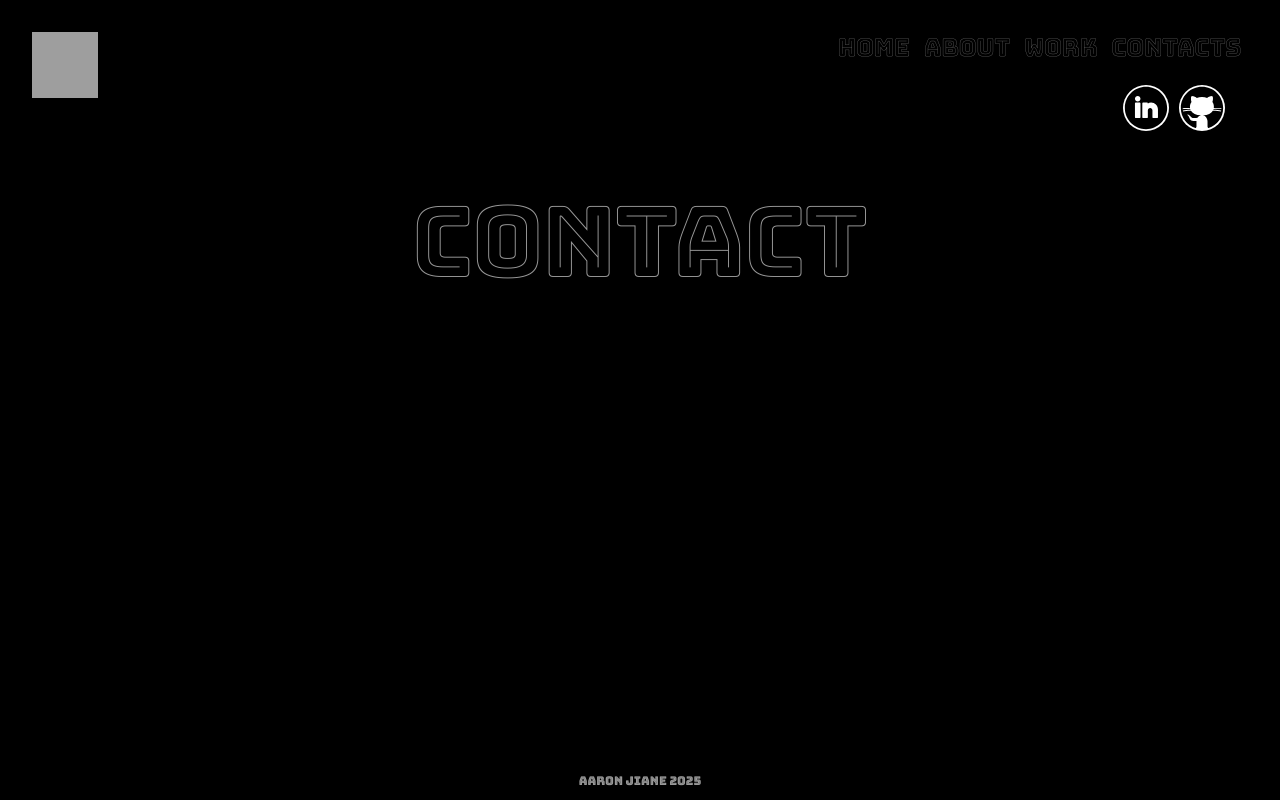
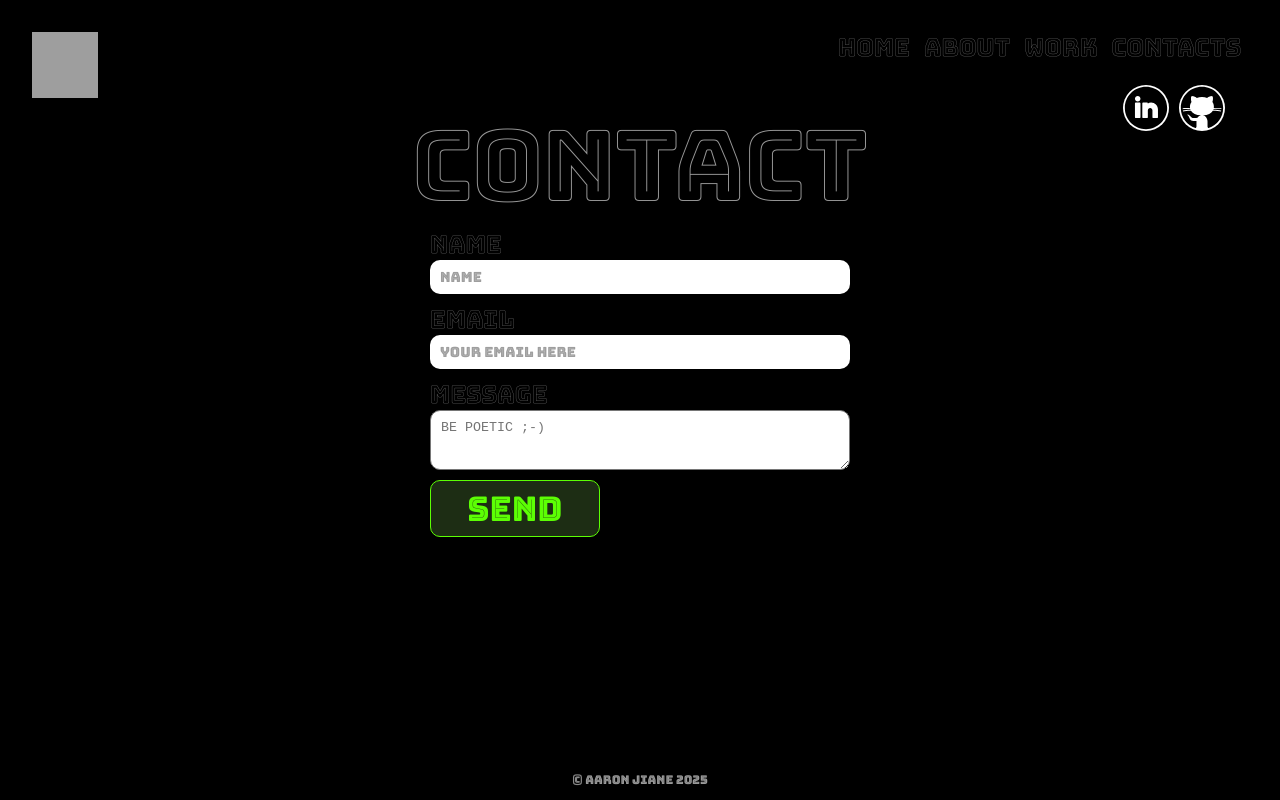
Before and after one commit to Dev-Mfundo/devm_portfolio, a React (Vite) app: page /contacts in a window 1280 px wide. Built offline with nearby package versions, Linux system fonts and the light colour scheme; grey boxes are pictures that could not be loaded.

Commit message:
css still a mess, position common h4 header, added form not functional yet, also not responsive

```diff
--- a/src/App.css
+++ b/src/App.css
@@ -20,24 +20,33 @@
   src: url('./assets/fonts/unna/Unna-Regular.ttf') format('truetype');
 }
 
-
+*{
+    box-sizing: border-box;
+}
 
 #root {
   margin: 0 auto;
   padding: 2rem;
-  /*max-width: 1200px;*/
-  width: 100%;
 }
 
+.app{
+  width: 1200px;
+  max-width: 1200px;
+
+}
 
 body {
   margin: 0;
   background-color: var(--primary-bg);
-  overflow-x: hidden;
   display: flex;
+  min-height: 100svh;
 }
 
 .header{
+  position: fixed;
+  width: 95%;
+  left: 50%;
+  transform: translateX(-50%);
   display: flex;
   flex-direction: row;
   justify-content: space-between;
@@ -155,7 +164,7 @@ body {
   z-index: 2;
   background-color: var(--primary-bg);
   opacity: 0;
-  animation: fadeDown 1.2s cubic-bezier(0.25, 1, 0.5, 1) forwards;
+  animation: fadeUp 1.2s cubic-bezier(0.25, 1, 0.5, 1) forwards;
   animation-delay: 0.3s;
 }
 
@@ -170,7 +179,7 @@ body {
   z-index: 2;
   background-color: var(--primary-bg);
   opacity: 0;
-  animation: fadeUp 1.1s cubic-bezier(0.25, 1, 0.5, 1) forwards;
+  animation: fadeDown 1.1s cubic-bezier(0.25, 1, 0.5, 1) forwards;
   animation-delay: 0.1s;
 }
 
@@ -192,7 +201,29 @@ body {
 .global-btn{
   color: var(--primary-btn-color);
   background-color: var(--primary-btn-bg);
+  border: 1px solid var(--primary-btn-color);
+  border-radius: 10px;
+  cursor: pointer;
+  transition: background-color 0.3s ease, transform 0.2s ease;
+  font-size: 34px;
+  font-family: BungeeInline;
+  padding: 0px 15px;
+  margin: 0;
+  height:57px;
+  width: 170px;
 }
+
+
+.global-btn:hover {
+  background-color: var(--primary-btn-hover-bg);
+  transform: scale(1.03);
+}
+
+.container{
+  display: flex;
+  flex-direction: column;
+}
+
 
 .container h2{
   text-align: center;
@@ -201,7 +232,20 @@ body {
   font-size: 96px;
   font-weight: 400;
   z-index: 2;
-  background-color: var(--primary-bg);
+  opacity: 0;
+  animation: fadeUp 1.1s cubic-bezier(0.25, 1, 0.5, 1) forwards;
+  animation-delay: 0.1s;
+  margin-top: 70px;
+
+}
+
+.container h4{
+  text-align: center;
+  font-family: BungeeOutline;
+  color: var(--primary-text-color);
+  font-size: 46px;
+  font-weight: 400;
+  z-index: 2;
   opacity: 0;
   animation: fadeUp 1.1s cubic-bezier(0.25, 1, 0.5, 1) forwards;
   animation-delay: 0.1s;
@@ -216,3 +260,86 @@ body {
   left: 50%;
   transform: translateX(-50%);
 }
+
+.line-row{
+  position: absolute;
+  bottom: 100px;
+  right: 50%;
+  transform: translateX(50%);
+  padding: 0.7px;
+  width: 85%;
+  background-color: #ffff;
+}
+
+.work-nav{
+  margin-top: 0;
+  position: absolute;
+  top: 150px;
+  left: 50%;
+  transform: translateX(-50%);
+  width: 100%;
+}
+
+.work-nav nav{
+  display: flex;
+  flex-direction: row;
+  justify-content: space-between;
+  margin: 0 100px 10px 100px;
+}
+
+.work-nav nav h4{
+  font-size: 64px;
+}
+
+.work-nav nav button{
+  margin-top: 95px;
+  opacity: 0;
+  animation: fadeDown 1.2s cubic-bezier(0.25, 1, 0.5, 1) forwards;
+  animation-delay: 0.3s;
+}
+
+.container form{
+  display: block;
+  position: relative;
+  bottom: 80px;
+  margin: 0 auto;
+  flex-direction: column;
+  max-width: 450px;
+  opacity: 0;
+  animation: fadeDown 1.2s cubic-bezier(0.25, 1, 0.5, 1) forwards;
+  animation-delay: 0.3s;
+}
+
+.container form nav{
+  margin-bottom: 10px;
+  display: flex;
+  flex-direction: column;
+}
+
+.container form nav label{
+  color: var(--primary-text-color);
+  font-family: BungeeOutline;
+  font-size: 24px;
+}
+
+.container form nav input{
+  width: 420px;
+  padding: 9px 10px;
+  border: none;
+  border-radius: 10px;
+  outline: none;
+  font-size: 14px;
+}
+
+.container form nav input::placeholder{
+  opacity: 0.7;
+  font-family: BungeeInline;
+  font-size: 14px;
+}
+
+#message{
+  padding: 9px 10px;
+  height: 60px;
+  border-radius: 10px;
+  resize: vertical;
+}
--- a/src/App.jsx
+++ b/src/App.jsx
@@ -7,6 +7,7 @@ import Contacts from './pages/Contacts'
 
 const App = () => {
   return (
+    <div className="app">
     <Router>
       <Routes>
         <Route path='/' element={<Home />} />
@@ -15,6 +16,7 @@ const App = () => {
         <Route path='/contacts' element={<Contacts />} />
       </Routes>
     </Router>
+  </div>
   )
 }
 
--- a/src/components/Button.jsx
+++ b/src/components/Button.jsx
@@ -1,5 +1,9 @@
 const Button=({type,value,onClick,style})=>{
-	return <Button type={type} onClick={onClick} style={style}>{value}</Button>
+	return(
+		<div>
+		 <button type={type} onClick={onClick} className="global-btn">{value}</button>
+		</div>
+		)
 }
 
 export default Button
--- a/src/components/Footer.jsx
+++ b/src/components/Footer.jsx
@@ -1,6 +1,6 @@
 const Footer=()=>{
 	const now = new Date().getFullYear()
-	return <p className="footer-tag">AARON JIANE {now}</p>
+	return <p className="footer-tag">&copy; AARON JIANE {now}</p>
 }
 
 export default Footer
--- a/src/components/Header.jsx
+++ b/src/components/Header.jsx
@@ -5,7 +5,9 @@ const Header=()=>{
 	return(
 	<header className="header">
 		<div className="logo">
+		<Link to="/">
 			<img src={logo} alt="Logo"/>
+		</Link>
 		</div>
 		<div className="menu-nav">
 			<nav>
--- a/src/pages/Contacts.jsx
+++ b/src/pages/Contacts.jsx
@@ -1,8 +1,18 @@
 import Header from '../components/Header'
 import SocialMedia from '../components/SocialMedia'
 import Footer from '../components/Footer'
+import Button from '../components/Button'
+import {useState} from 'react'
+
 
 const Contacts=()=>{
+    const [mail,setMail]=useState({
+        name: "",
+        email:"",
+        message: ""
+    })
+    const [message, setMessage] = useState(null)
+
 	return(
 	<>
       <Header />
@@ -10,6 +20,21 @@ const Contacts=()=>{
       <main>
       <section className="container">
       	<h2>CONTACT</h2>
+        <form>
+            <nav>
+                <label htmlFor="name">NAME</label>
+                <input type="text" placeholder="NAME" name="name" required/>
+            </nav>
+            <nav>
+                <label htmlFor="email">EMAIL</label>
+                <input type="email" placeholder="YOUR EMAIL HERE" name="email" required/>
+            </nav>
+            <nav>
+                <label htmlFor="message">MESSAGE</label>
+                <textarea type="text" id="message" placeholder="BE POETIC ;-)" name="message"></textarea>
+            </nav>
+            <Button value="SEND"/>
+        </form>
       </section>
       </main>
       <Footer/>
--- a/src/pages/Work.jsx
+++ b/src/pages/Work.jsx
@@ -1,7 +1,7 @@
 import Header from '../components/Header'
 import SocialMedia from '../components/SocialMedia'
 import Footer from '../components/Footer'
-
+import Button from '../components/Button'
 const Work=()=>{
 	return(
     <>
@@ -10,6 +10,15 @@ const Work=()=>{
       <main>
       <section className="container">
       	<h2>WORK</h2>
+      <div>
+      <div className="work-nav">
+        <nav>
+        <h4>SIGNEE</h4>
+        <Button value="VIEW"/>
+        </nav>
+        <span className="line-row"></span>
+      </div>
+    </div>
       </section>
       </main>
       <Footer/>
```
Also changed, not shown: src/assets/fonts/bungee-font/BungeeInline-Regular.ttf.
